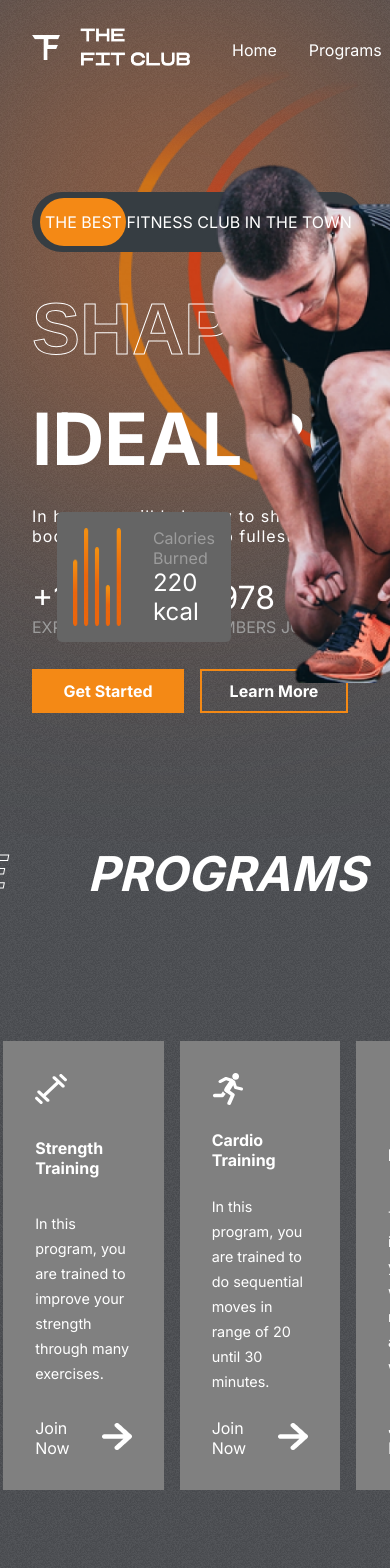
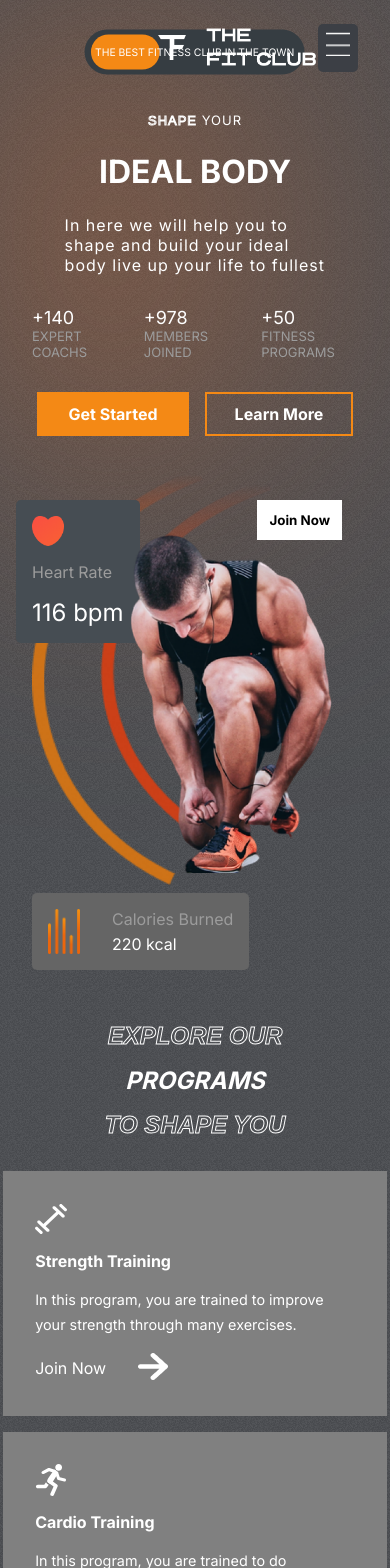
Before and after one commit to uluisik/real-estate, a React (Create React App) app: page / in a window 390 px wide. Shown: the top 1568 px of the page. Built offline with nearby package versions, Linux system fonts and the light colour scheme.

Commit message:
page made responsive

```diff
--- a/src/assets/Testimonials/Testimonials.css
+++ b/src/assets/Testimonials/Testimonials.css
@@ -75,3 +75,34 @@
   width: 1.5rem;
   cursor: pointer;
 }
+@media screen and (max-width: 768px) {
+  .Testimonials {
+    flex-direction: column;
+  }
+  .left-t > :nth-child(2),
+  .left-t > :nth-child(3) {
+    font-size: xx-large;
+  }
+  .right-t {
+    display: flex;
+    flex-direction: column;
+    align-items: center;
+    justify-content: center;
+    gap: 2rem;
+  }
+  .right-t > div {
+    position: relative;
+    display: none;
+  }
+  .right-t > img {
+    top: 0;
+    right: 0;
+    position: relative;
+    align-self: center;
+  }
+  .right-t > :last-child {
+    display: block;
+    bottom: 0;
+    left: 0;
+  }
+}
--- a/src/components/Header/Header.css
+++ b/src/components/Header/Header.css
@@ -19,3 +19,16 @@
   color: var(--orange);
   cursor: pointer;
 }
+
+@media screen and (max-width: 768px) {
+  .header {
+    position: fixed;
+    right: 2rem;
+    z-index: 99;
+  }
+  .header-menu {
+    flex-direction: column;
+    background-color: var(--appColor);
+    padding: 2rem;
+  }
+}
--- a/src/components/Header/Header.jsx
+++ b/src/components/Header/Header.jsx
@@ -1,17 +1,38 @@
-import React from "react";
+import React, { useState } from "react";
 import "./Header.css";
 import Logo from "../../assets/logo.png";
+import Bars from "../../assets/bars.png";
+
 const Header = () => {
+  const mobile = window.innerWidth <= 768 ? true : false;
+  const [menuOpened, setMenuOpened] = useState(false);
   return (
     <div className="header">
       <img src={Logo} alt="" className="logo" />
-      <ul className="header-menu">
-        <li>Home</li>
-        <li>Programs</li>
-        <li>Why us</li>
-        <li>Plans</li>
-        <li>Testimonials</li>
-      </ul>
+      {menuOpened === false && mobile === true ? (
+        <div
+          style={{
+            backgroundColor: "var(--appColor)",
+            padding: "0.5rem",
+            borderRadius: "5px",
+          }}
+          onClick={() => setMenuOpened(true)}
+        >
+          <img
+            src={Bars}
+            alt=""
+            style={{ width: "1.5rem", height: "1.5rem" }}
+          />
+        </div>
+      ) : (
+        <ul className="header-menu">
+          <li onClick={() => setMenuOpened(false)}>Home</li>
+          <li onClick={() => setMenuOpened(false)}>Programs</li>
+          <li onClick={() => setMenuOpened(false)}>Why us</li>
+          <li onClick={() => setMenuOpened(false)}>Plans</li>
+          <li onClick={() => setMenuOpened(false)}>Testimonials</li>
+        </ul>
+      )}
     </div>
   );
 };
--- a/src/components/Hero/Hero.css
+++ b/src/components/Hero/Hero.css
@@ -173,3 +173,70 @@
   height: 30rem;
   left: 0;
 }
+
+@media screen and (max-width: 768px) {
+  .hero {
+    flex-direction: column;
+  }
+  .hero-blur {
+    width: 14rem;
+  }
+  .the-best-ad {
+    margin-top: 0;
+    font-size: small;
+    align-self: center;
+    transform: scale(0.8);
+  }
+  .hero-text {
+    font-size: xx-large;
+    align-items: center;
+    justify-content: center;
+  }
+  .hero-text > div:nth-last-of-type(3) {
+    font-size: small;
+    font-weight: 200;
+    letter-spacing: 1px;
+    text-align: center;
+  }
+  .hero-buttons {
+    justify-content: center;
+  }
+  .figures > div > span:nth-of-type(1) {
+    font-size: large;
+  }
+  .figures > div > span:nth-of-type(2) {
+    font-size: small;
+  }
+  .right-h {
+    position: relative;
+    background: none;
+  }
+  .heart-rate {
+    left: 1rem;
+    top: 2rem;
+  }
+  .calories {
+    position: relative;
+    top: 5rem;
+    left: 2rem;
+  }
+  .calories > img {
+    width: 2rem;
+  }
+  .calories > div > :nth-child(2) {
+    color: white;
+    font-size: 1rem;
+  }
+  .hero-image {
+    position: relative;
+    width: 15rem;
+    left: 7rem;
+    top: 4rem;
+    align-self: center;
+  }
+  .hero-image-back {
+    width: 15rem;
+    left: 2rem;
+    top: 0rem;
+  }
+}
--- a/src/components/Hero/Hero.jsx
+++ b/src/components/Hero/Hero.jsx
@@ -9,6 +9,7 @@
 import { motion } from "framer-motion";
 const Hero = () => {
   const transition = { type: "spring", duration: 3 };
+  const mobile = window.innerWidth <= 768 ? true : false;
   return (
     <div className="hero">
       <div className="blur hero-blur"></div>
@@ -17,7 +18,7 @@
         {/* the best ad */}
         <div className="the-best-ad">
           <motion.div
-            initial={{ left: "238px" }}
+            initial={{ left: mobile ? "165px" : "238" }}
             whileInView={{ left: "8px" }}
             transition={{ ...transition, type: "tween" }}
           ></motion.div>
--- a/src/components/Join/Join.css
+++ b/src/components/Join/Join.css
@@ -49,3 +49,17 @@
   color: white;
   background-color: var(--orange);
 }
+
+@media screen and (max-width: 768px) {
+  .Join {
+    flex-direction: column;
+    gap: 1rem;
+  }
+  .left-j {
+    font-size: x-large;
+    flex-direction: column;
+  }
+  .right-j {
+    padding: 2rem;
+  }
+}
--- a/src/components/Plans/Plans.css
+++ b/src/components/Plans/Plans.css
@@ -84,3 +84,12 @@
 .plan > :nth-child(2) > button {
   color: orange;
 }
+
+@media screen and (max-width: 768px) {
+  .plans {
+    flex-direction: column;
+  }
+  .plans > :nth-child(2) {
+    transform: none;
+  }
+}
--- a/src/components/Programs/Program.css
+++ b/src/components/Programs/Program.css
@@ -58,3 +58,16 @@
   background: var(--planCard);
   cursor: pointer;
 }
+@media screen and (max-width: 768px) {
+  .programs-header {
+    flex-direction: column;
+    gap: 1rem;
+    font-size: x-large;
+    align-items: center;
+    justify-content: center;
+    margin-top: 2rem;
+  }
+  .program-categories {
+    flex-direction: column;
+  }
+}
--- a/src/components/Reasons/Reasons.css
+++ b/src/components/Reasons/Reasons.css
@@ -83,3 +83,16 @@
 .partners > img {
   width: 2.5rem;
 }
+@media screen and (max-width: 768px) {
+  .Reasons {
+    flex-direction: column;
+  }
+  .left-r {
+    grid-auto-rows: auto;
+    overflow: hidden;
+  }
+  .left-r > :nth-child(2) {
+    width: 7rem;
+    height: 6rem;
+  }
+}
```
